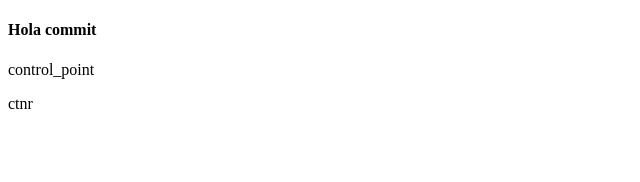
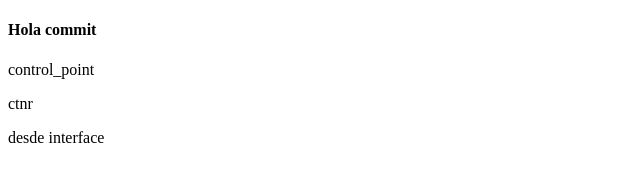
Before and after one commit to Harles26/web_, a plain HTML site: page index.html in a window 1280 px wide. Shown: the whole page, without its empty margins (0-640 px from the left). Drawn offline with Linux system fonts and the light colour scheme.

Commit message:
interface

```diff
--- a/index.html
+++ b/index.html
@@ -9,5 +9,6 @@
     <h4>Hola commit</h4>
     <p>control_point</p>
     <p>ctnr</p>
+    <p>desde interface</p>
 </body>
 </html>
```
